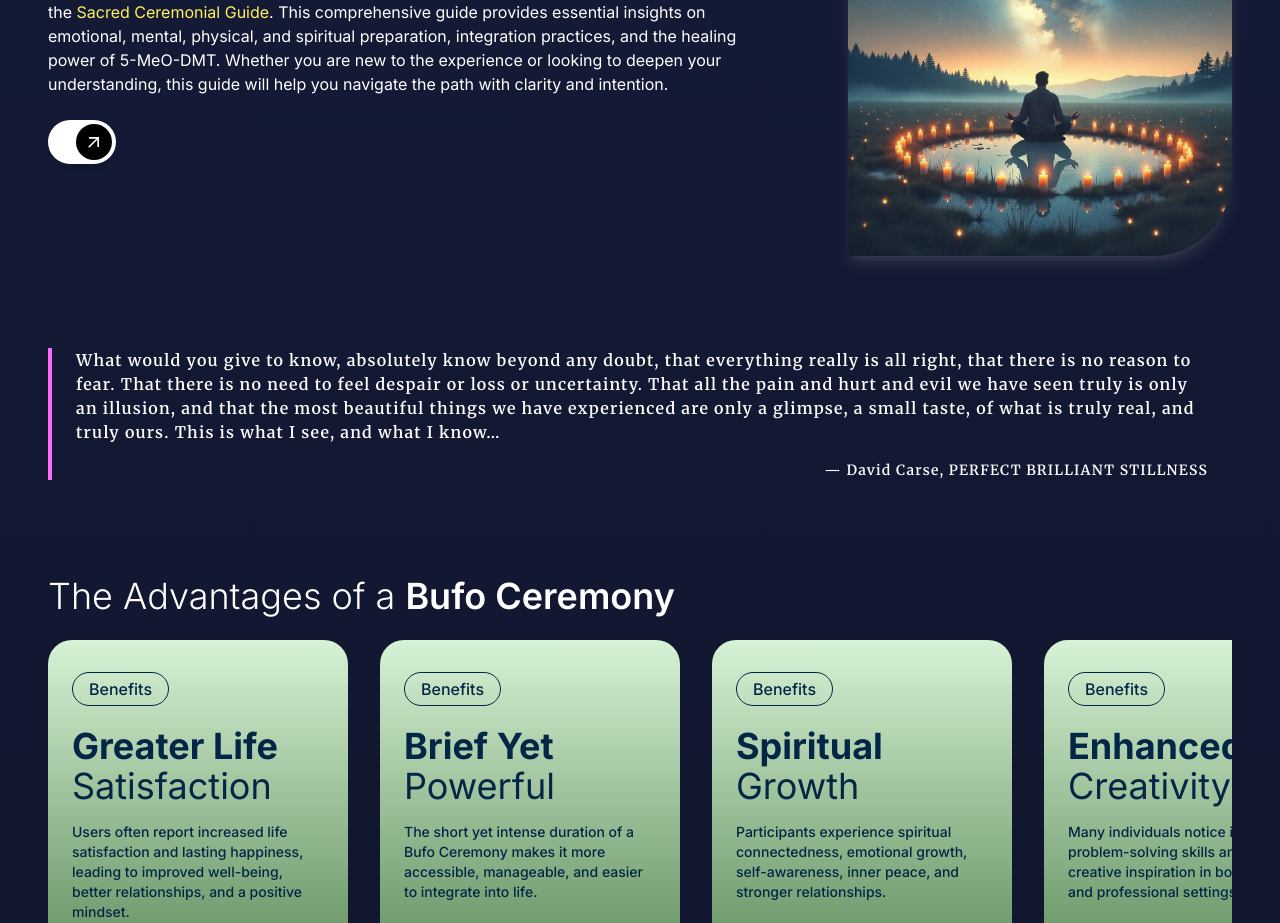
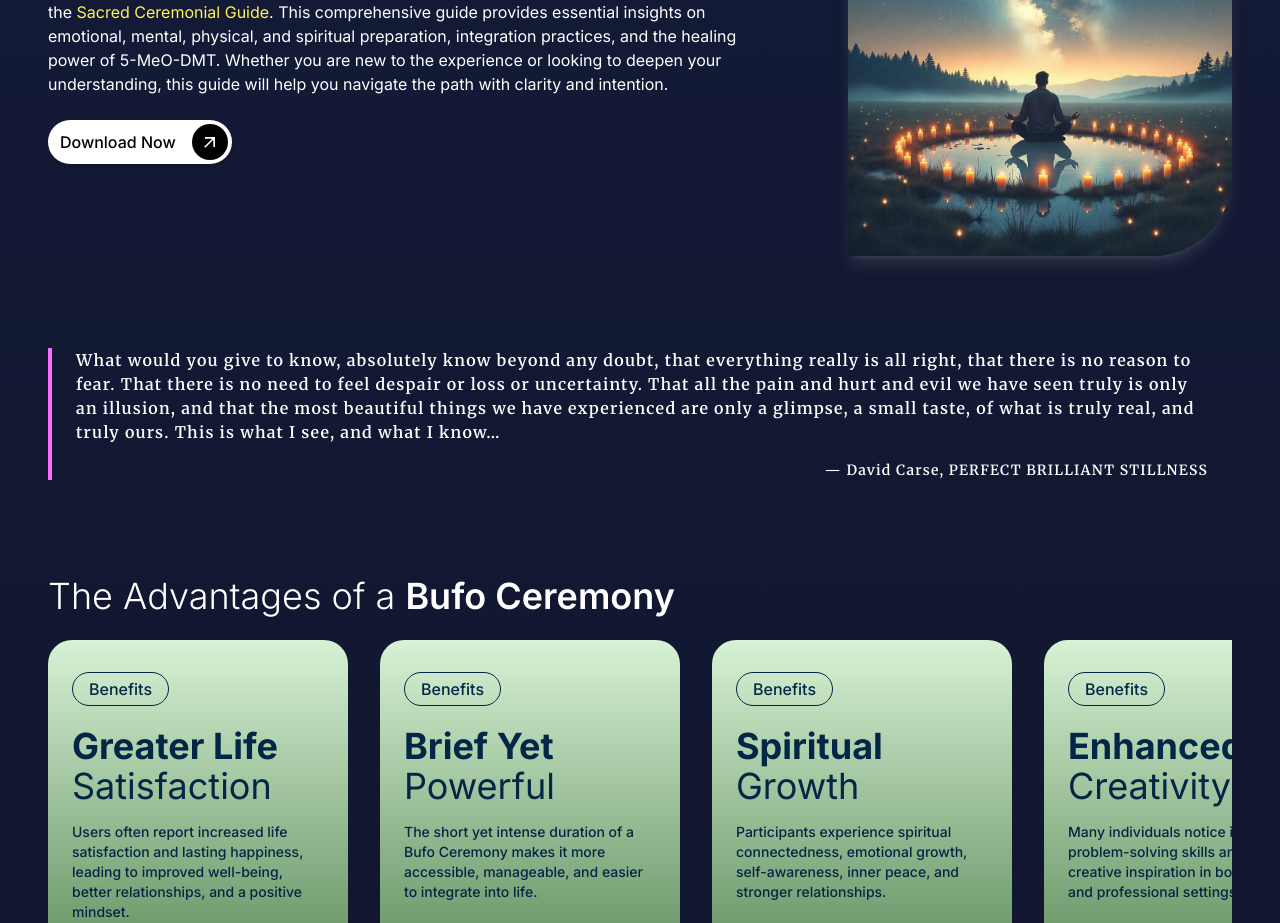
Before and after one commit to htetaungkhant/enrique-website-frontend, a Next.js app: page / in a window 1280 px wide. Shown: the part 1180-2103 px from the top of the page. Built offline with nearby package versions, Linux system fonts and the light colour scheme.

Commit message:
minor adjust

```diff
--- a/pages/index.js
+++ b/pages/index.js
@@ -4,7 +4,7 @@ import Banner from "@/components/HomePage/Banner";
 import PageHeader from "@/components/common/PageHeader";
 import InfoSection from "@/components/common/InfoSection";
 import QuoteSection from "@/components/HomePage/QuoteSection";
-import Button from "@/components/common/Button";
+import { IconButton } from "@/components/common/Button";
 import FirstCRSection from "@/components/HomePage/CardsRow/FirstCRSection";
 import SecondCRSection from "@/components/HomePage/CardsRow/SecondCRSection";
 import CardsRowSection from "@/components/common/CardsRowSection";
@@ -60,7 +60,7 @@ export default function HomePage() {
 			<InfoSection image="/image/SacredGuidance.png" reverse={true}>
 				<h2 className="text-white text-2xl inter-font font-light lg:text-4xl">Transform Your Journey with <strong className="font-semibold">Sacred Guidance</strong></h2>
 				<p className="text-white inter-font">Discover the profound wisdom and preparation steps for your sacred medicine journey with the <Link href="" target="_blank" className="text-[#fef15c]">Sacred Ceremonial Guide</Link>. This comprehensive guide provides essential insights on emotional, mental, physical, and spiritual preparation, integration practices, and the healing power of 5-MeO-DMT. Whether you are new to the experience or looking to deepen your understanding, this guide will help you navigate the path with clarity and intention.</p>
-				<Button name="Download Now" className="w-fit" />
+				<IconButton title="Download Now" className="w-fit" />
 			</InfoSection>
 			<QuoteSection
 				descriptionTextClass="text-base"
```
